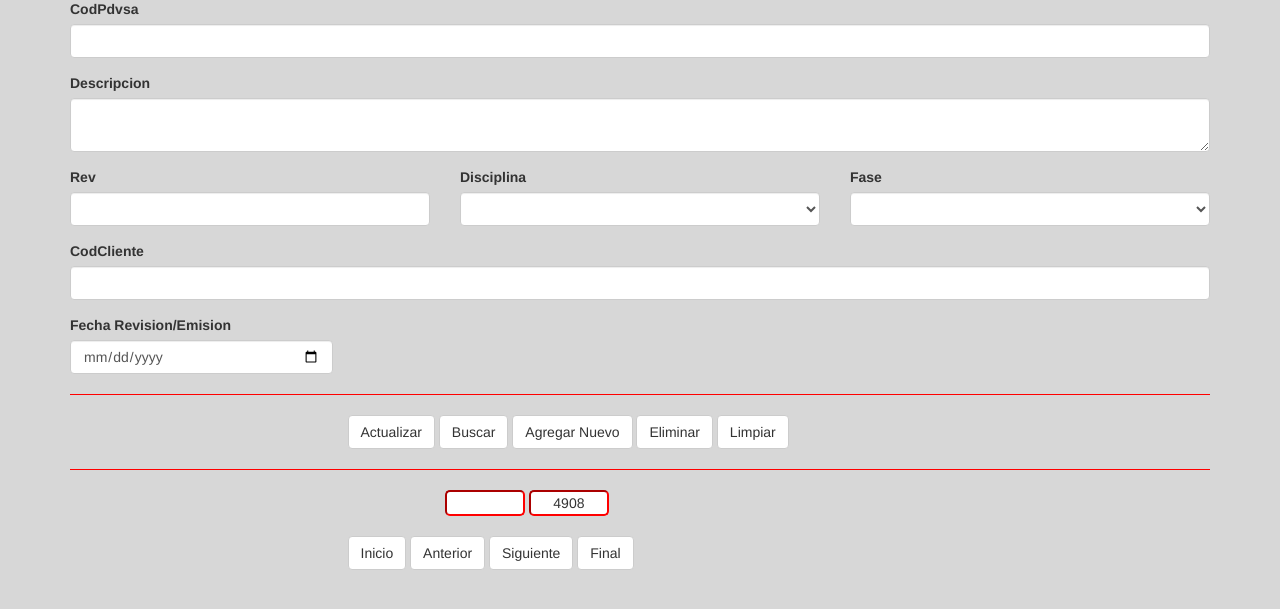
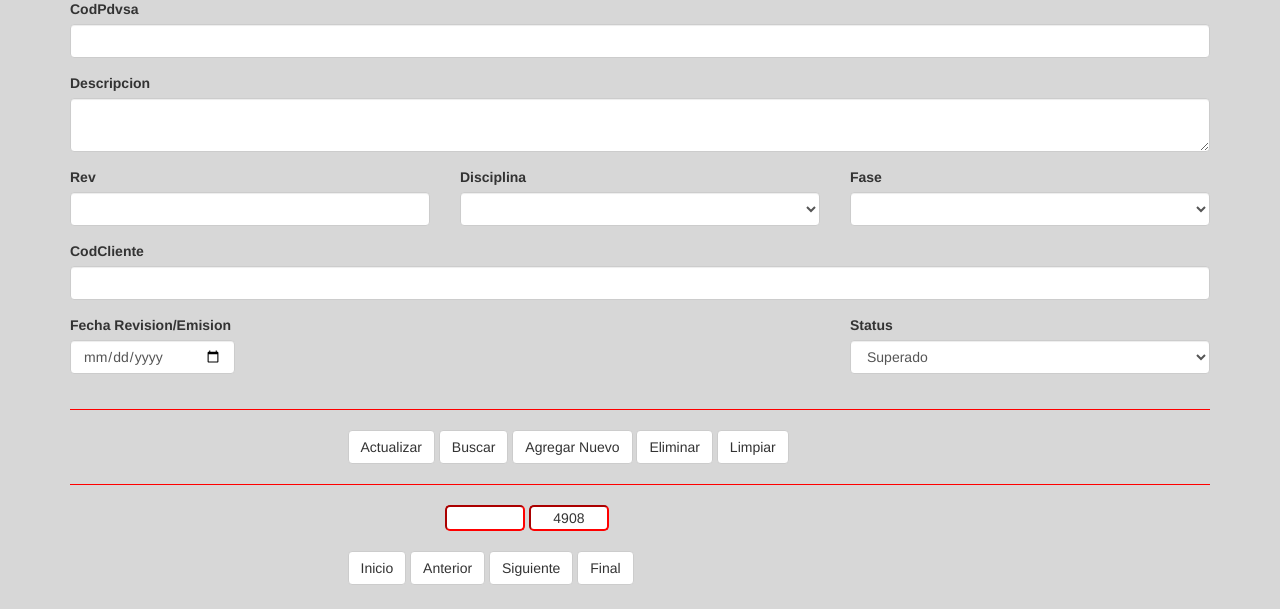
Before and after one commit to japr8985/sdc, a PHP site: page /registros.php in a window 1280 px wide. Shown: the part 191-800 px from the top of the page. Run offline with PHP 8.4, Linux system fonts and the light colour scheme; a user stored in the database is signed in; data comes from the database, SQL or seed files in the repository.

Commit message:
Fix en la busqueda

```diff
--- a/registros.php
+++ b/registros.php
@@ -66,6 +66,8 @@
 				</label>
 				<input type="text" class="form-control" id="codCliente" name="codCliente">
 			</div>
+			<div class="row">
+				<div class="col-xs-8">
 					<div class="form-group">
 						<label for="rev_emi">
 							Fecha Revision/Emision
@@ -73,6 +75,23 @@
 						<div class="row">
 							<div class="col-xs-3">
 								<input type="date" class="form-control" id="fecha">
+							</div>
+						</div>
+					</div>
+				</div>
+				<div class="col-xs-4">
+					<div class="form-group">
+						<label for="status">
+							Status
+						</label>
+						<select class="form-control" id="status">
+							<option value="Activo">
+								Activo
+							</option>
+							<option value="Superado" selected>
+								Superado
+							</option>
+						</select>
 					</div>
 				</div>
 			</div>
```
Also changed, not shown: php/registros/buscar.php (+25 -6 lines). Lines whose indentation alone changed are shown as unchanged.
